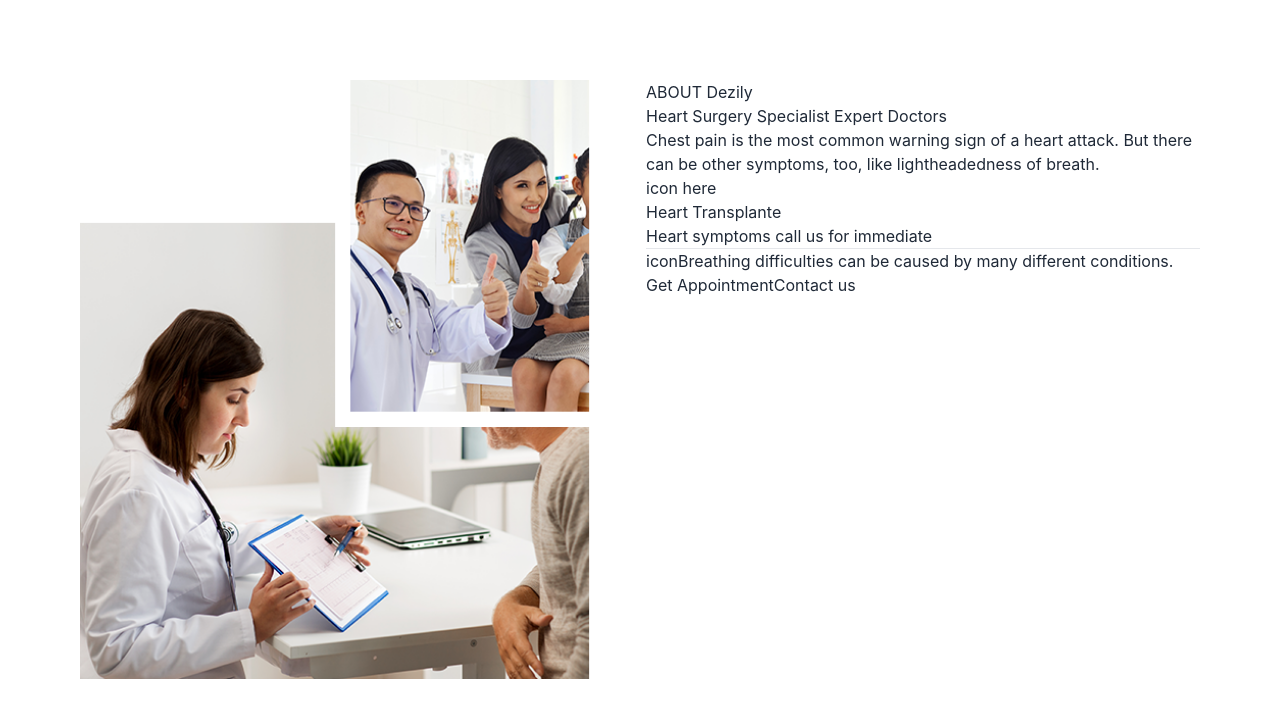
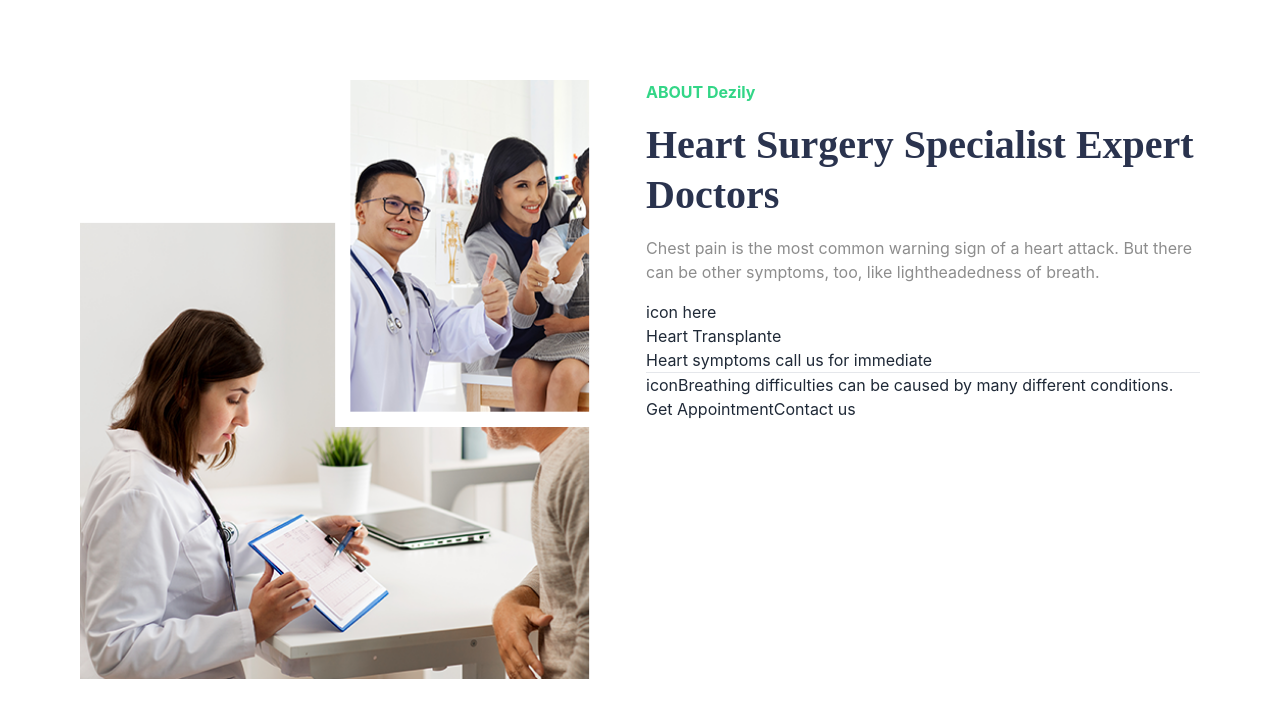
Before and after one commit to devnoman01/dezily, a React (Create React App) app: page / in a window 1280 px wide. Shown: the top 718 px of the page. Built offline with nearby package versions, Linux system fonts and the light colour scheme.

Commit message:
title and paragrap done

```diff
--- a/src/Components/About/About.js
+++ b/src/Components/About/About.js
@@ -1,6 +1,7 @@
 import React from 'react';
 import img from '../../images/about/about.png';
-
+const primary = '#33D687';
+const secondary = '#2A334E';
 const About = () => {
     return (
         <section className='p-3 lg:p-20 grid grid-cols-1 lg:grid-cols-2 gap-3'>
@@ -10,10 +11,10 @@ const About = () => {
                 </figure>
             </div>
             <div>
-                <p>ABOUT Dezily</p>
-                <h2>Heart Surgery Specialist Expert Doctors
+                <p className={`text-[#33D687] font-bold mb-4`}>ABOUT Dezily</p>
+                <h2 className='font-saira text-[2.5rem] text-[#2A334E] font-semibold leading-tight mb-4'>Heart Surgery Specialist Expert Doctors
                 </h2>
-                <p>Chest pain is the most common warning sign of a heart attack. But there can be other symptoms, too, like lightheadedness of breath.
+                <p className='text-[#8d8d8d] mb-4'>Chest pain is the most common warning sign of a heart attack. But there can be other symptoms, too, like lightheadedness of breath.
                 </p>
                 <div>
                     <div>
--- a/src/index.css
+++ b/src/index.css
@@ -2,13 +2,20 @@
 @tailwind components;
 @tailwind utilities;
 
+/* font family - saira  */
+@import url('https://fonts.googleapis.com/css2?family=Saira+Semi+Condensed:wght@100;200;300;400;500;600;700;800;900&display=swap');
+
+/* font family - inter  */
+@import url('https://fonts.googleapis.com/css2?family=Inter:wght@100;200;300;400;500;600;700;800;900&display=swap');
 body {
   margin: 0;
-  font-family: -apple-system, BlinkMacSystemFont, 'Segoe UI', 'Roboto', 'Oxygen',
-    'Ubuntu', 'Cantarell', 'Fira Sans', 'Droid Sans', 'Helvetica Neue',
-    sans-serif;
+  font-family:'Inter', sans-serif;
   -webkit-font-smoothing: antialiased;
   -moz-osx-font-smoothing: grayscale;
+}
+
+.font-saira{
+  font-family:'Saira Semi Condensed';
 }
 
 code {
```
